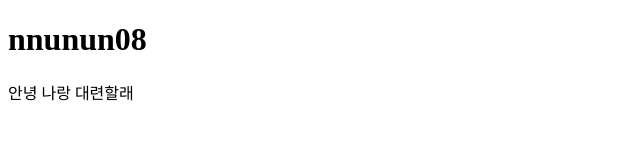
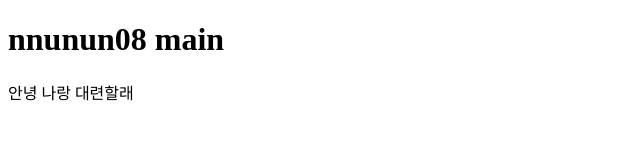
Before and after one commit to nnunun08/nnunun08-site, a plain HTML site: page index.html in a window 1280 px wide. Shown: the whole page, without its empty margins (0-640 px from the left). Drawn offline with Linux system fonts and the light colour scheme.

Commit message:
메인페이지 생성

```diff
--- a/index.html
+++ b/index.html
@@ -7,7 +7,7 @@
     <title>Document</title>
 </head>
 <body>
-    <h1>nnunun08</h1>
+    <h1>nnunun08 main</h1>
     <div>안녕 나랑 대련할래</div>
 </body>
 </html>
```
